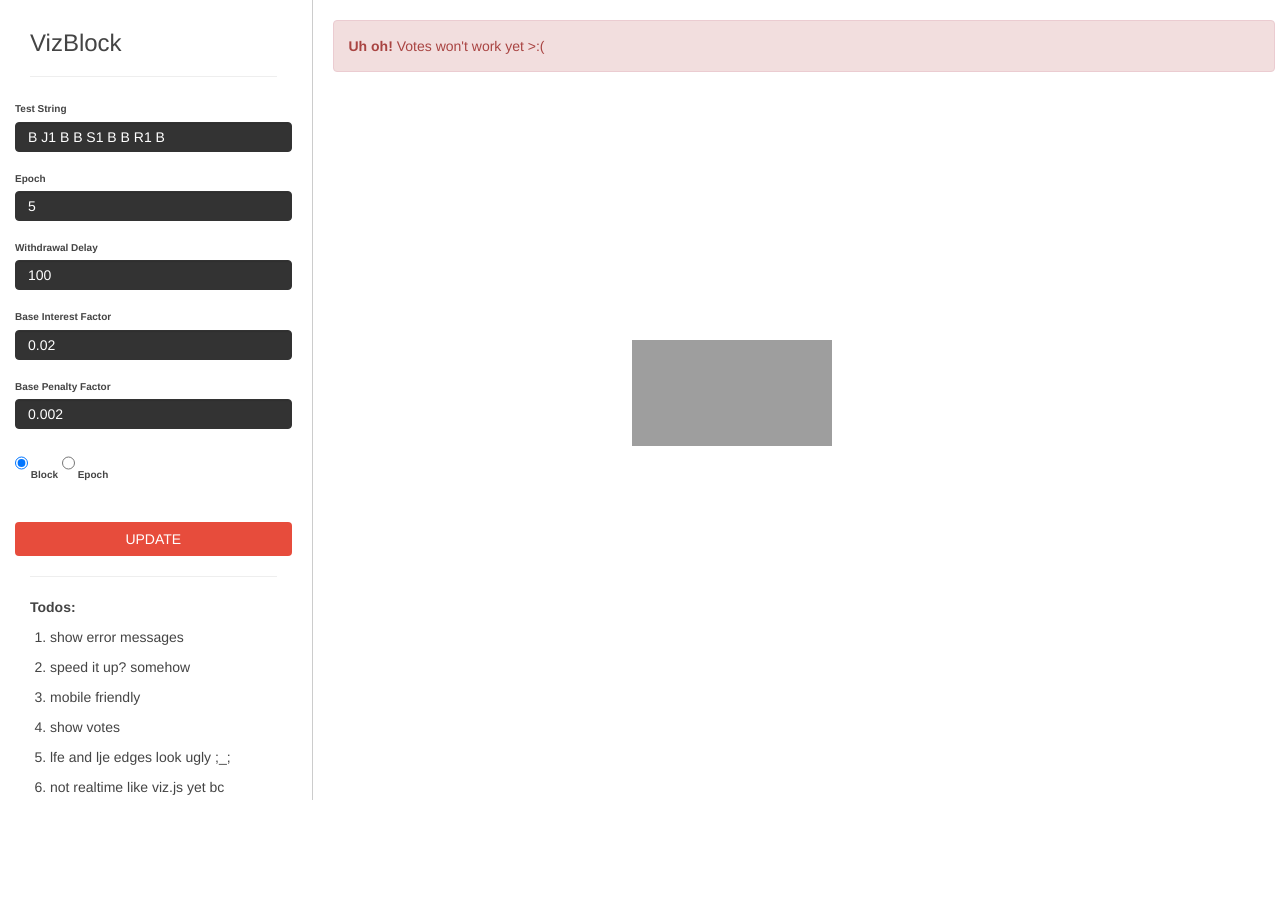
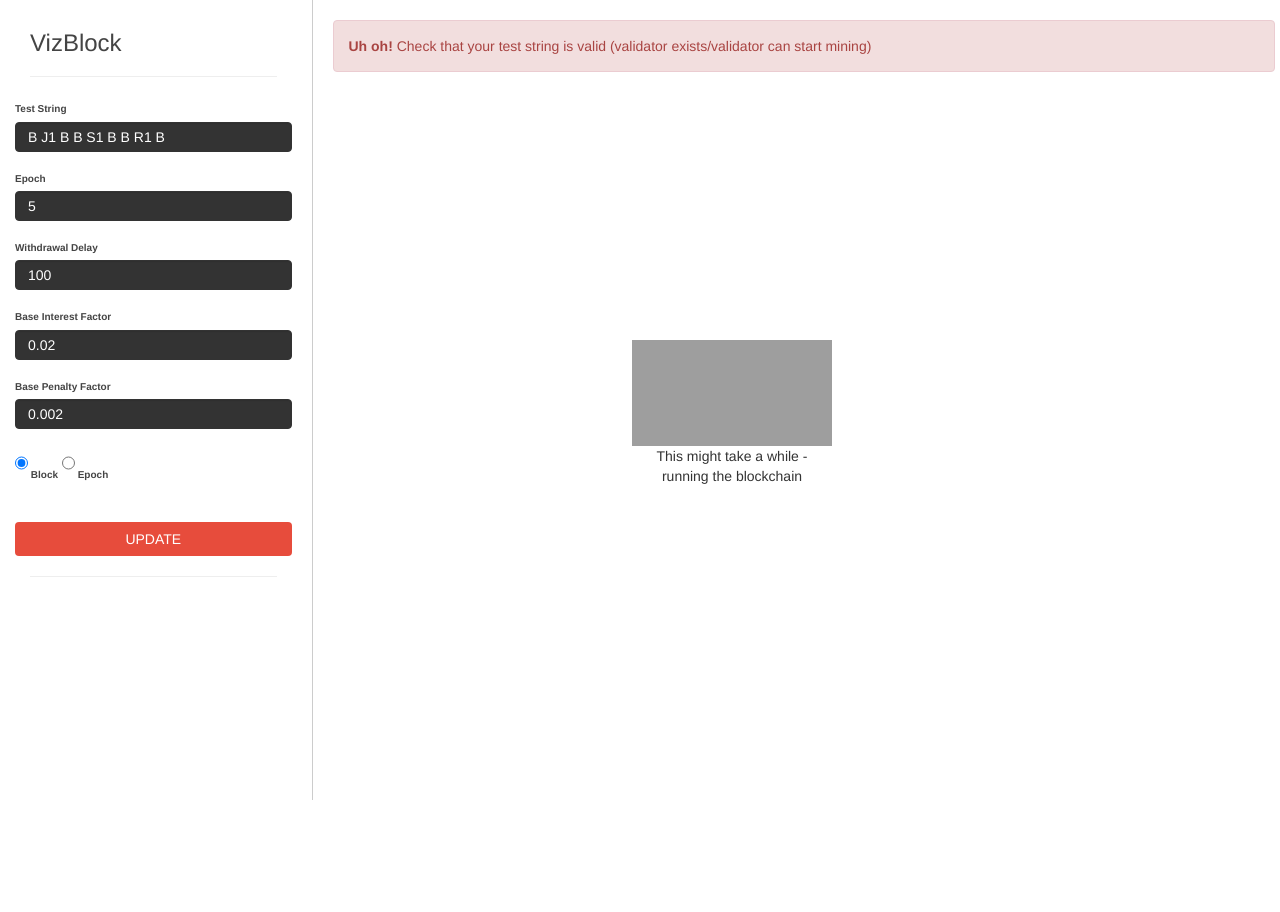
Before and after one commit to ktliu/vizBlock, a Flask app: page / in a window 1280 px wide. Run offline with Flask 2, Linux system fonts and the light colour scheme; some libraries are stand-ins or nearby versions; grey boxes are pictures that could not be loaded.

Commit message:
updated css/gif

```diff
--- a/src/static/css/main.css
+++ b/src/static/css/main.css
@@ -7,6 +7,14 @@ html, body {
     height: 100%;
 }
 
+button:focus {
+  outline:0 !important;
+  color:#fff;
+}
+
+button:hover {
+  color:#fff;
+}
 /**************
  *   SIDEBAR  *
  **************/
@@ -82,6 +90,10 @@ button {
     display:none;
 }
 
+#waiting p {
+  text-align:center;
+}
+
 ol {
   padding:0;
 }
--- a/src/templates/index.html
+++ b/src/templates/index.html
@@ -66,27 +66,17 @@
         </form>
         <hr>
       </li>
-      <li>
-        <strong>Todos:</strong>
-        <ol>
-          <li>show error messages</li>
-          <li>speed it up? somehow</li>
-          <li>mobile friendly</li>
-          <li>show votes</li>
-          <li>lfe and lje edges look ugly ;_;</li>
-          <li>not realtime like viz.js yet bc updating runs blockchain from the very beginning each time so added update button so multiple requests aren't sent on each change</li>
-        </oi>
-      </li>
     </ul>
     <div id="main" class="col-md-9">
         <div class="alert alert-danger">
-          <strong>Uh oh!</strong> Votes won't work yet >:(
+          <strong>Uh oh!</strong> Check that your test string is valid (validator exists/validator can start mining)
         </div>
         <div id="output">
         </div>
     </div>
     <div id="waiting">
         <div style="width:100%;height:0;padding-bottom:53%;position:relative;"><iframe src="https://giphy.com/embed/3o85xGr7NxBC4eGTte" width="100%" height="100%" style="position:absolute" frameBorder="0" class="giphy-embed" allowFullScreen></iframe></div>
+        <p> This might take a while - running the blockchain </p>
     </div>
    </body>
   <script src="https://cdnjs.cloudflare.com/ajax/libs/jquery/3.3.1/jquery.min.js"></script>
@@ -116,16 +106,16 @@
         }
         updateGraph(dot)
       }).catch((err) => {
+        console.log(err)
         $(".alert").show()
       });
     }
 
     function updateGraph(dot){
       var test_string = dot
-      var result = Viz(test_string);
+      var result = Viz(test_string, "svg");
 
       var svg = parser.parseFromString(result, "image/svg+xml").documentElement;
-
       graph.appendChild(svg);
       panZoom = svgPanZoom(svg, {
           zoomEnabled: true,
@@ -145,11 +135,12 @@
 
     function grabGraphviz(){
       startGif()
+
       //TODO: Change api
       return fetch('http://0.0.0.0:8080/api/v1.0/draw', {
           method: 'POST',
           body: JSON.stringify({
-            test_string: $("#test_string").val().trim(),
+            test_string: $("#test_string").val().replace(/ +(?= )/g,'').trim(),
             epoch: $("#epoch").val(),
             withdrawal_delay: $("#withdrawal_delay").val(),
             base_interest_factor: $("#base_interest_factor").val(),
@@ -175,6 +166,5 @@
       $("#waiting").fadeIn(2000)
       lastIdx = randomIdx
     }
-
   </script>
 </html>
```
Lines whose indentation alone changed are shown as unchanged.
